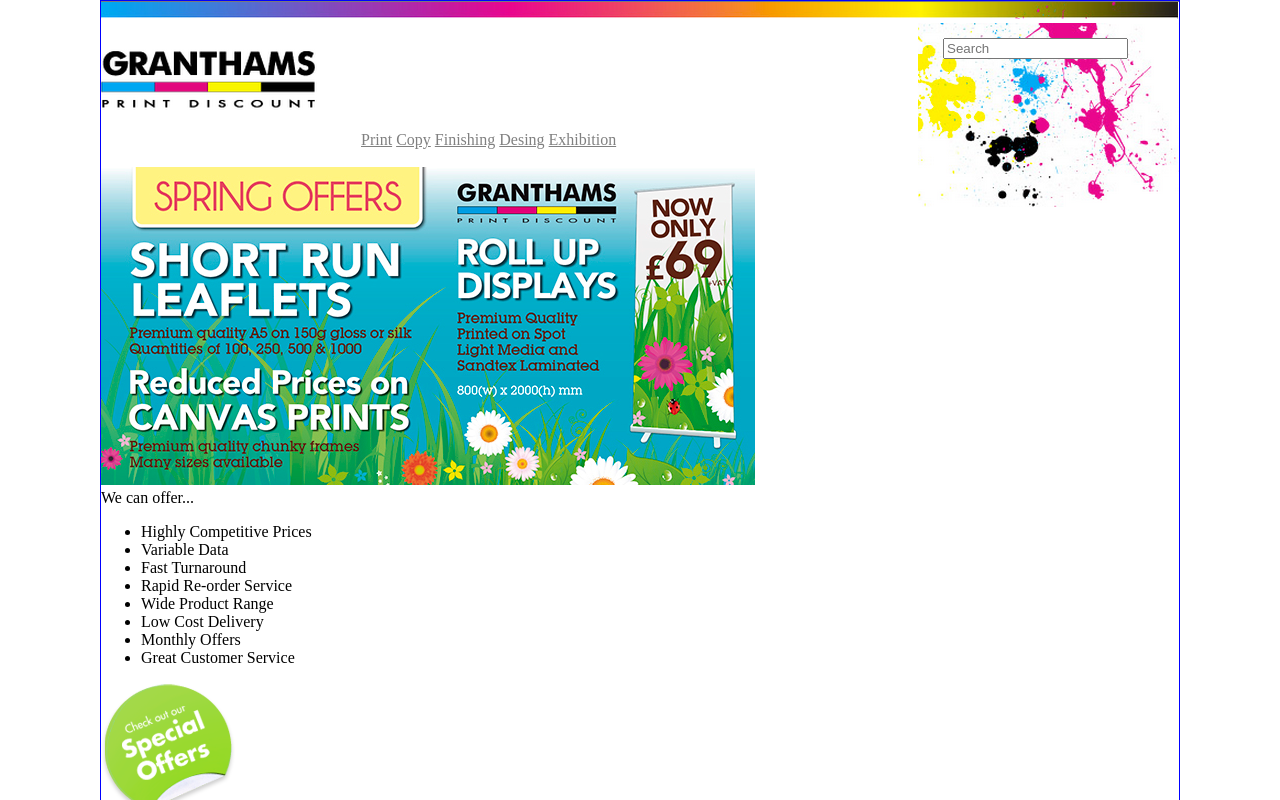
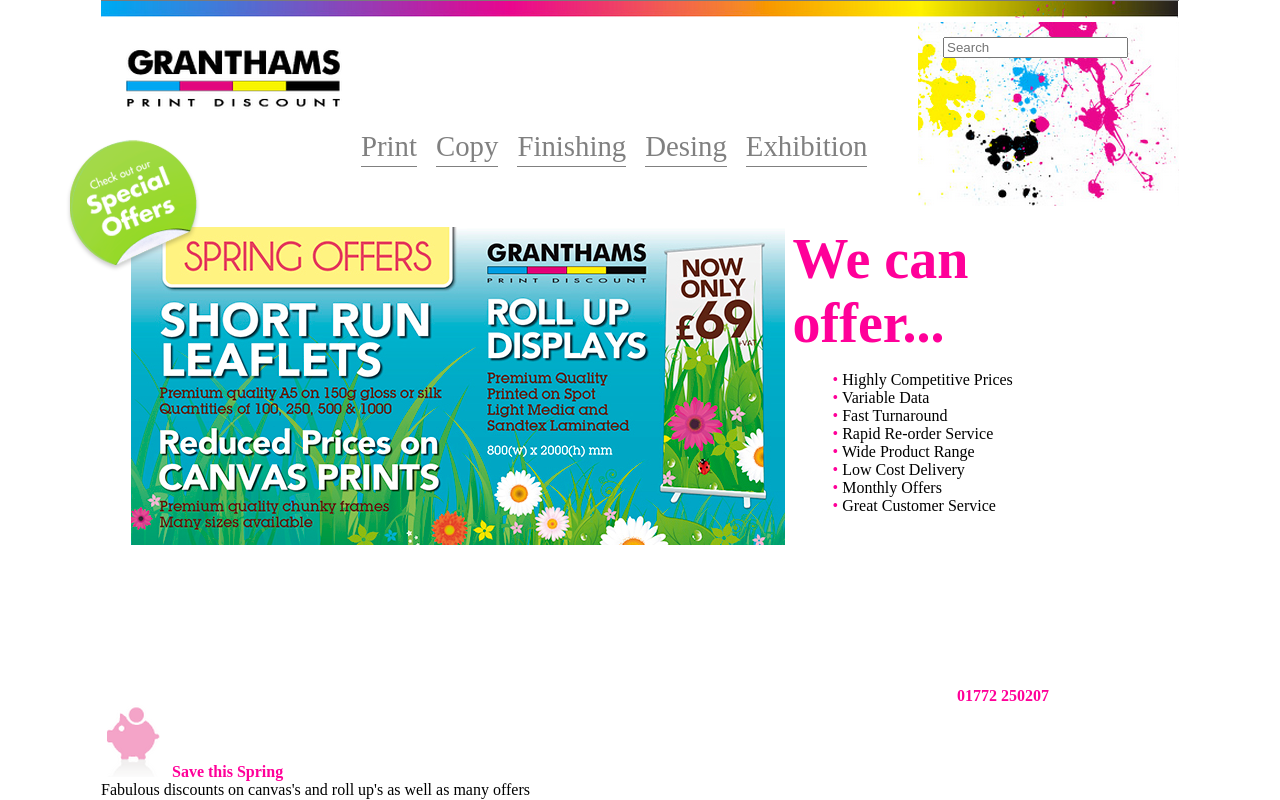
Before and after one commit to PatriciaQuevedo/pw218311, a plain HTML site: page practica02css3/index.html in a window 1280 px wide. Shown: the top 800 px of the page. Drawn offline with Linux system fonts and the light colour scheme.

Commit message:
Primer seccion - terminada

```diff
--- a/practica02css3/CSS/estilos.css
+++ b/practica02css3/CSS/estilos.css
@@ -1,37 +1,86 @@
 body{
-	border: 1px solid blue;
-	font-size: 16px; /*1em*/
-
+	font-size: 16px;
 	margin: 0px auto;
-	/*Requerimiento del cliente*/
 	max-width: 1078px;
 	min-width: 1078px;
+
 }
+header input{
+	float: right;
+	margin-right: -210px;
+	margin-top: 15px;
+	position: relative;
 
-header input{
-
-float: right;
-margin-right: -210px;
-margin-top: 15px;
-position: relative;
 }
 header nav{
 	margin-left: 220px;
-	/*text-align:center;*/
+}
+header nav ul li{
+	border-bottom: 1px solid gray;
+	color:gray;
+	display: inline-block;
+	font-size: 1.8em;
+	margin-right: 15px;
+	padding-bottom: 3px;
+
+
 }
 
-header nav ul li{
- color: gray;
- display: inline-block;
- font-size: 1.8em
- margin-right: 15px;
- text-decoration: underline;
- padding-bottom: 2px;
-}
+#bgoffer{
+	left: -35px;
+	top: -410px;
+	position: relative;
+
+	}
+
 #granthams{
+	margin-left: 25px;
 	margin-top: 25px;
-	margin-left: 25px:
 }
 #paint{
 	float: right;
 }
+
+#primerSeccion{
+	/*border:1px solid blue;*/
+	margin-top: 60px;
+	/*height: 318px;*/
+
+}
+#primerSeccion article{
+	/*border:1px solid red;*/
+	display: inline-block;
+	vertical-align: top;
+}
+
+
+#seccion01art01{
+	/*margin-left: 30px;*/
+	margin-left: 30px;
+	width: 61%;
+}
+#seccion01art02{
+	/*margin-left: 50px;*/
+	width: 30%;
+}
+#seccion01art02 ul{
+	/*QUITAMOS VINETAS(BULLETS)*/
+	list-style: none;
+}
+#seccion01art02 ul li:before{
+	color: #FF0099;
+	content: "• ";
+}
+#segundaSeccion article{
+	padding-right: 130px;
+	text-align: right;
+}
+.colorrosa{
+	color: #FF0099;
+}
+.letragrande{
+	font-size: 3.5em;
+}
+.nito{
+	font-weight: bold;
+}
```
Also changed, not shown: practica02css3/index.html (+3 -1 lines).
